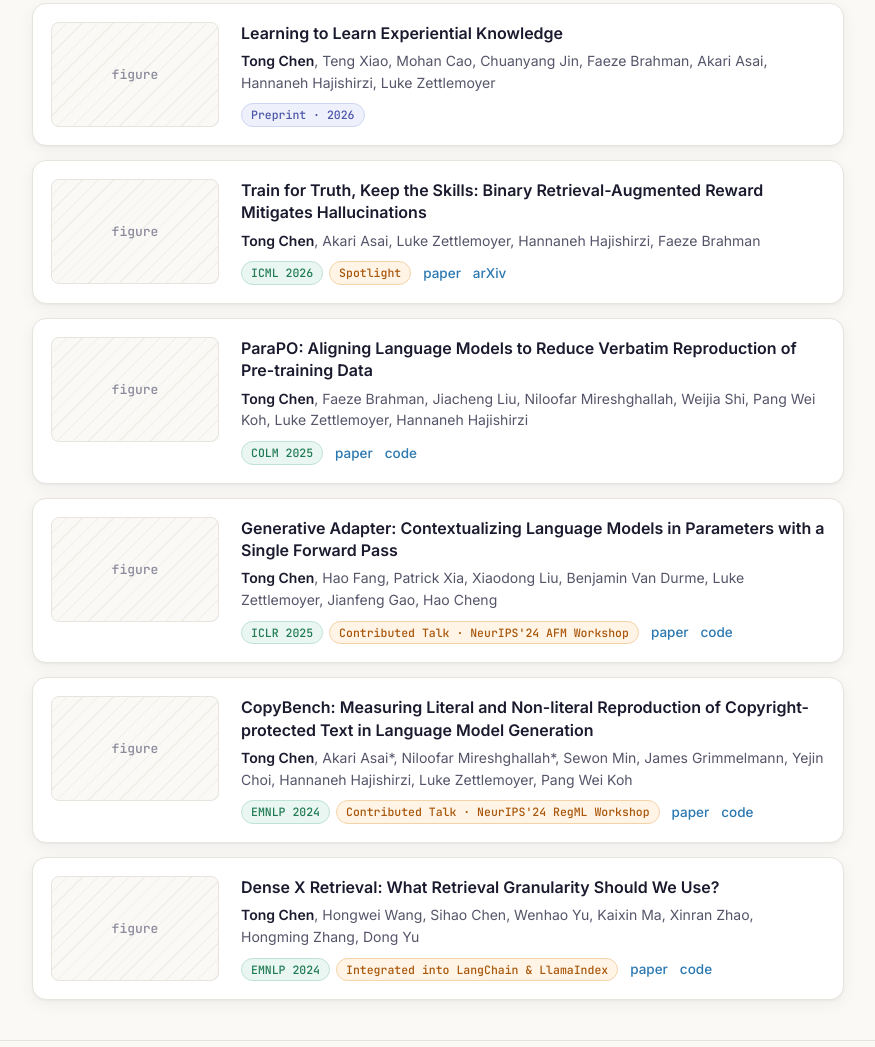
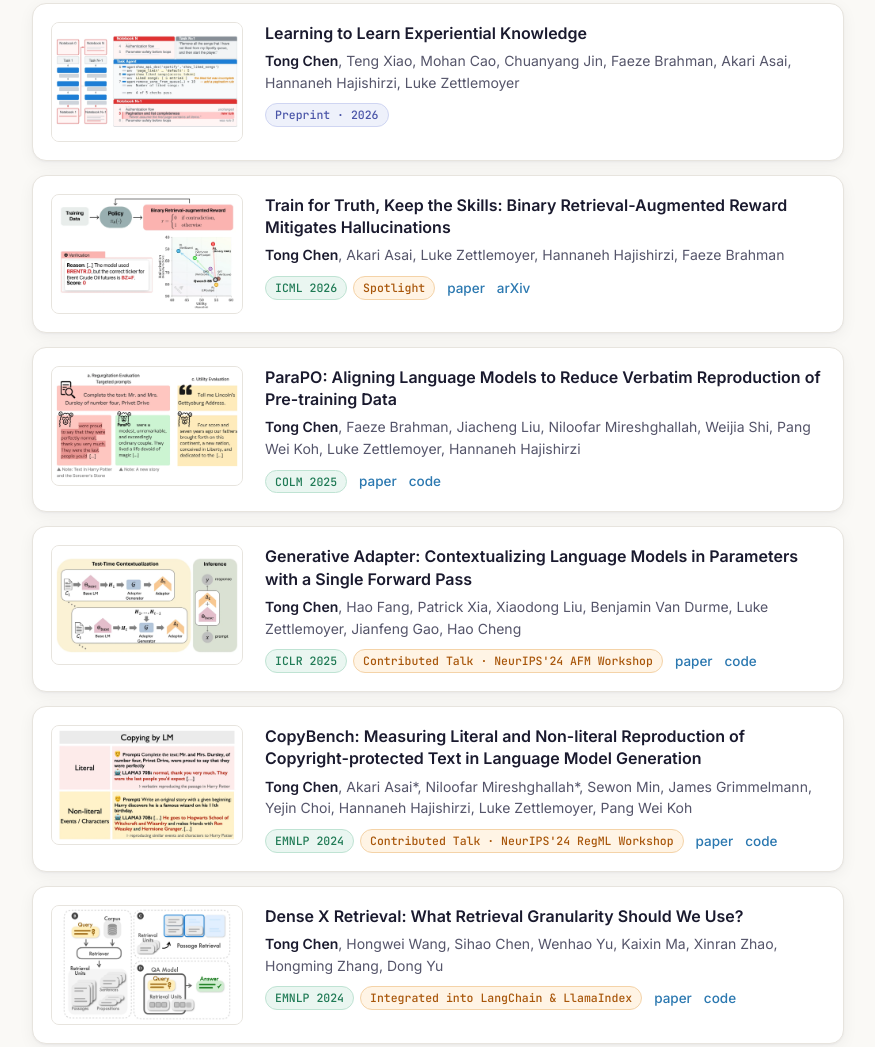
Before and after one commit to chentong0/chentong0.github.io, a plain HTML site: page index.html in a window 1280 px wide. Shown: the part 974-2021 px from the top of the page, without its empty margins (202-1077 px from the left). Drawn offline with nearby package versions, Linux system fonts and the light colour scheme.

Commit message:
Add teaser figures for selected publications
Each 960x600 WebP icon is trimmed or composed from the paper's own figures:
Dense X (Fig. 2 B-D), CopyBench (Fig. 1 top), Generative Adapter (Fig. 1),
ParaPO (Fig. 1 a + c), Binary RAR (Fig. 1 reward strip, verification,
tradeoff plot), NoteTaker (Fig. 1 with the middle stream column removed).
Widen the image column to 192px.

Co-Authored-By: Claude Opus 5.5 <noreply@anthropic.com>

```diff
--- a/index.html
+++ b/index.html
@@ -125,7 +125,7 @@
 
     <div class="pub-list">
 
-      <!-- Teaser images go in images/teasers/<id>.png; replace each placeholder div with <div class="pub-image"><img …></div> -->
+      <!-- Teaser images: images/teasers/<id>.webp, 960x600 (16:10) -->
 
       <!-- Hidden for now; restore when the paper is public.
       <article class="pub-card" id="pub-metaopt">
@@ -141,7 +141,7 @@
       -->
 
       <article class="pub-card" id="pub-notetaker">
-        <div class="pub-image placeholder">figure</div>
+        <div class="pub-image"><img src="images/teasers/notetaker.webp" alt="NoteTaker overview: a notebook updated across a task stream" loading="lazy" width="960" height="600"></div>
         <div>
           <span class="pub-title">Learning to Learn Experiential Knowledge</span>
           <p class="pub-authors"><strong>Tong Chen</strong>, Teng Xiao, Mohan Cao, Chuanyang Jin, Faeze Brahman, Akari Asai, Hannaneh Hajishirzi, Luke Zettlemoyer</p>
@@ -152,7 +152,7 @@
       </article>
 
       <article class="pub-card" id="pub-brar">
-        <div class="pub-image placeholder">figure</div>
+        <div class="pub-image"><img src="images/teasers/brar.webp" alt="Binary RAR: RL with a binary retrieval-augmented reward, and the hallucination-utility tradeoff" loading="lazy" width="960" height="600"></div>
         <div>
           <a class="pub-title" href="https://proceedings.mlr.press/v306/chen26a.html">Train for Truth, Keep the Skills: Binary Retrieval-Augmented Reward Mitigates Hallucinations</a>
           <p class="pub-authors"><strong>Tong Chen</strong>, Akari Asai, Luke Zettlemoyer, Hannaneh Hajishirzi, Faeze Brahman</p>
@@ -165,7 +165,7 @@
       </article>
 
       <article class="pub-card" id="pub-parapo">
-        <div class="pub-image placeholder">figure</div>
+        <div class="pub-image"><img src="images/teasers/parapo.webp" alt="ParaPO: regurgitation vs. a new story, with famous quotations still recalled" loading="lazy" width="960" height="600"></div>
         <div>
           <a class="pub-title" href="https://openreview.net/forum?id=Uic3ojVhXh">ParaPO: Aligning Language Models to Reduce Verbatim Reproduction of Pre-training Data</a>
           <p class="pub-authors"><strong>Tong Chen</strong>, Faeze Brahman, Jiacheng Liu, Niloofar Mireshghallah, Weijia Shi, Pang Wei Koh, Luke Zettlemoyer, Hannaneh Hajishirzi</p>
@@ -177,7 +177,7 @@
       </article>
 
       <article class="pub-card" id="pub-genadapter">
-        <div class="pub-image placeholder">figure</div>
+        <div class="pub-image"><img src="images/teasers/genadapter.webp" alt="Generative Adapter: adapters generated from streaming context, then used at inference" loading="lazy" width="960" height="600"></div>
         <div>
           <a class="pub-title" href="https://openreview.net/forum?id=bc3sUsS6ck">Generative Adapter: Contextualizing Language Models in Parameters with a Single Forward Pass</a>
           <p class="pub-authors"><strong>Tong Chen</strong>, Hao Fang, Patrick Xia, Xiaodong Liu, Benjamin Van Durme, Luke Zettlemoyer, Jianfeng Gao, Hao Cheng</p>
@@ -190,7 +190,7 @@
       </article>
 
       <article class="pub-card" id="pub-copybench">
-        <div class="pub-image placeholder">figure</div>
+        <div class="pub-image"><img src="images/teasers/copybench.webp" alt="CopyBench: literal and non-literal copying examples" loading="lazy" width="960" height="600"></div>
         <div>
           <a class="pub-title" href="https://aclanthology.org/2024.emnlp-main.844/">CopyBench: Measuring Literal and Non-literal Reproduction of Copyright-protected Text in Language Model Generation</a>
           <p class="pub-authors"><strong>Tong Chen</strong>, Akari Asai*, Niloofar Mireshghallah*, Sewon Min, James Grimmelmann, Yejin Choi, Hannaneh Hajishirzi, Luke Zettlemoyer, Pang Wei Koh</p>
@@ -203,7 +203,7 @@
       </article>
 
       <article class="pub-card" id="pub-densex">
-        <div class="pub-image placeholder">figure</div>
+        <div class="pub-image"><img src="images/teasers/densex.webp" alt="Dense X Retrieval: retrieval over passages, sentences, and propositions" loading="lazy" width="960" height="600"></div>
         <div>
           <a class="pub-title" href="https://aclanthology.org/2024.emnlp-main.845/">Dense X Retrieval: What Retrieval Granularity Should We Use?</a>
           <p class="pub-authors"><strong>Tong Chen</strong>, Hongwei Wang, Sihao Chen, Wenhao Yu, Kaixin Ma, Xinran Zhao, Hongming Zhang, Dong Yu</p>
--- a/style.css
+++ b/style.css
@@ -155,7 +155,7 @@ mark.todo {
 
 .pub-list { display: grid; gap: 14px; }
 .pub-card {
-  display: grid; grid-template-columns: 168px 1fr; gap: 22px;
+  display: grid; grid-template-columns: 192px 1fr; gap: 22px;
   background: var(--surface); border: 1px solid var(--line); border-radius: 14px;
   padding: 18px; box-shadow: var(--shadow); scroll-margin-top: 80px;
 }
```
Also changed, not shown: images/teasers/brar.webp (added), images/teasers/copybench.webp (added), images/teasers/densex.webp (added), images/teasers/genadapter.webp (added), images/teasers/notetaker.webp (added), images/teasers/parapo.webp (added).
